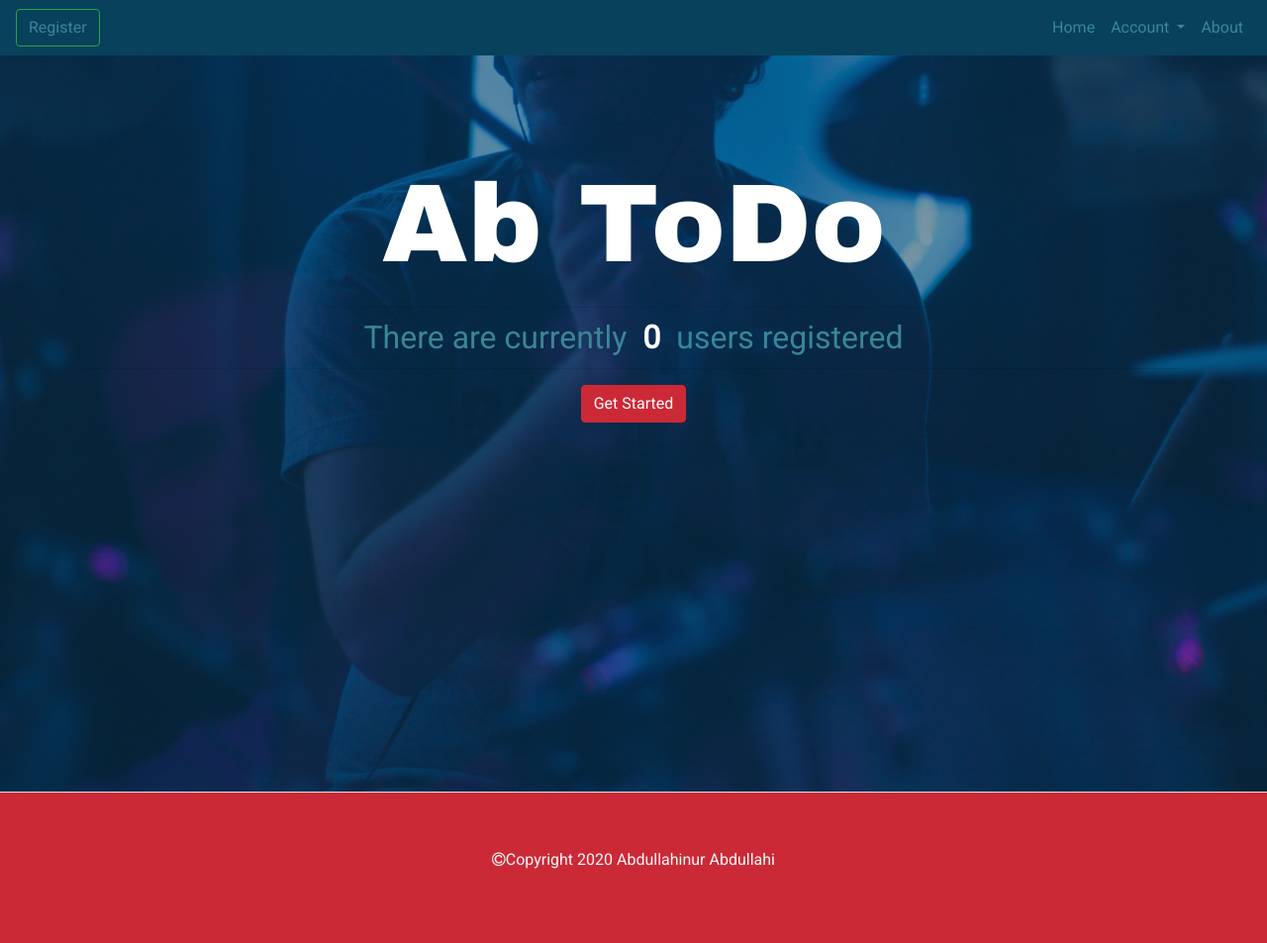
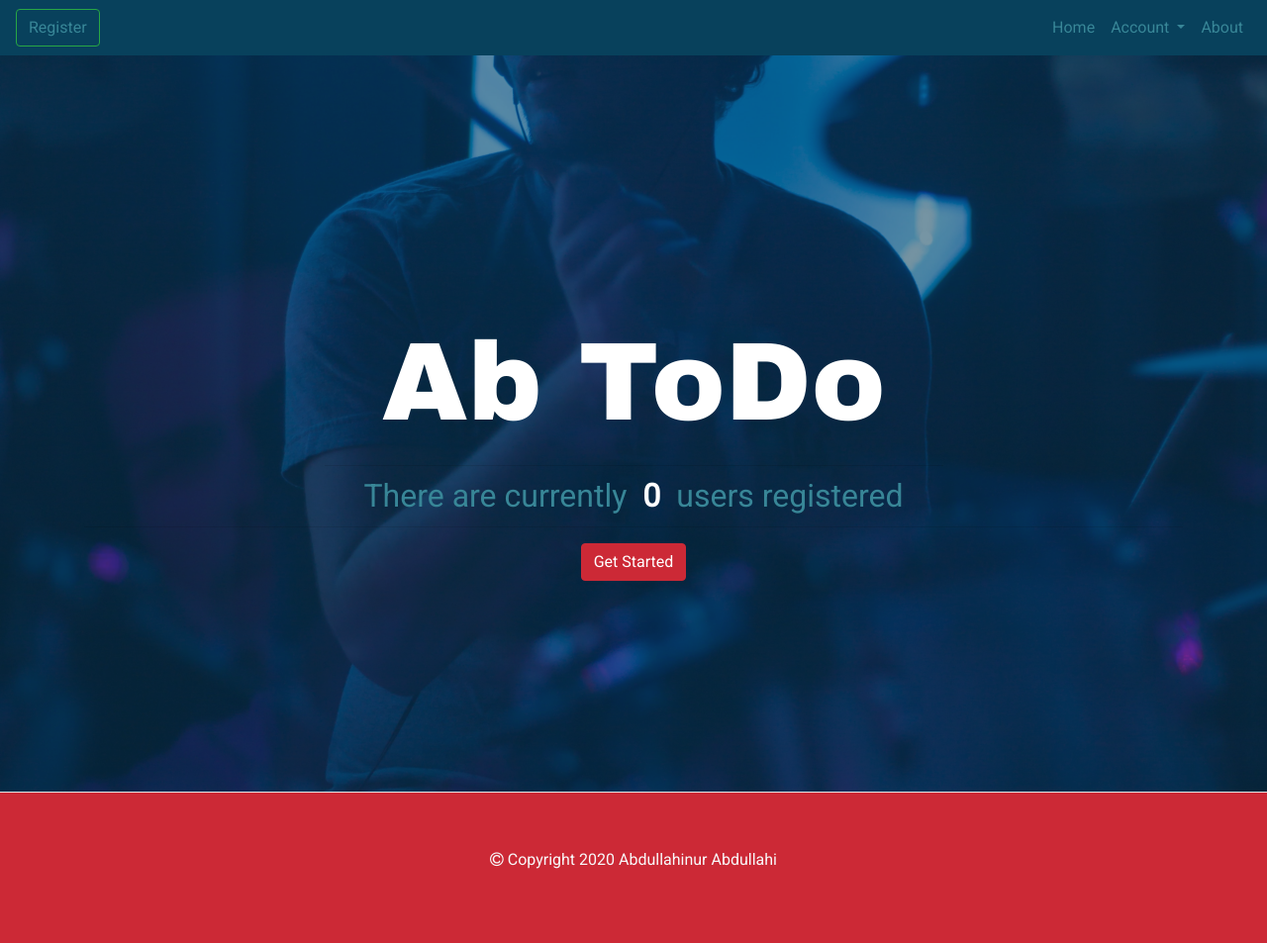
Before and after one commit to SandyAbdullahi/django-todo, a Django app: page / in a window 1280 px wide. Shown: the whole page at 99% size. Run offline with Django 3.2, Linux system fonts and the light colour scheme; parts of the project's set-up code (start-up, migrations or seed data) failed here and were passed over; some libraries are stand-ins or nearby versions.

Commit message:
remove conflicting styles

```diff
--- a/static/css/styles.css
+++ b/static/css/styles.css
@@ -115,8 +115,9 @@ base colors:
 
 
 .register .content {
+    min-height: 100vh;
     background-color: #388697e8;
-    padding: 7rem 0rem;
+    padding-top: 5rem;
 }
 
 
@@ -425,3 +426,21 @@ a {
     cursor: pointer;
     background-color: #388697 !important;
 }
+
+@media (min-width: 768px) {
+    .landing .content {
+        padding-top: 20rem;
+    }
+}
+
+@media (min-width: 992px) {
+    .landing .content {
+        padding-top: 30rem;
+    }
+}
+
+@media (min-width: 1200px) {
+    .landing .content {
+        padding-top: 20rem;
+    }
+}
--- a/templates/includes/footer.html
+++ b/templates/includes/footer.html
@@ -1,6 +1,6 @@
 <hr class="m-0">
 <footer class="text-light" id="my-red-bg">
     <div class="container text-center p-5">
-        <p class="nav-item nav-link active"><i class="fa fa-copyright" aria-hidden="true"></i>Copyright 2020 Abdullahinur Abdullahi</p>
+        <p class="nav-item nav-link active"><i class="fa fa-copyright" aria-hidden="true"></i> Copyright 2020 Abdullahinur Abdullahi</p>
     </div>
 </footer>
--- a/templates/registration/sign_up.html
+++ b/templates/registration/sign_up.html
@@ -6,7 +6,7 @@
 <div class="register">
     <div class="content">
 
-        <div class="container p-5">
+        <div class="container pb-5">
             <h1 class="text-center">Register:</h1>
             <hr class="w-50 mx-auto">
             <div class="row justify-content-center">
```
